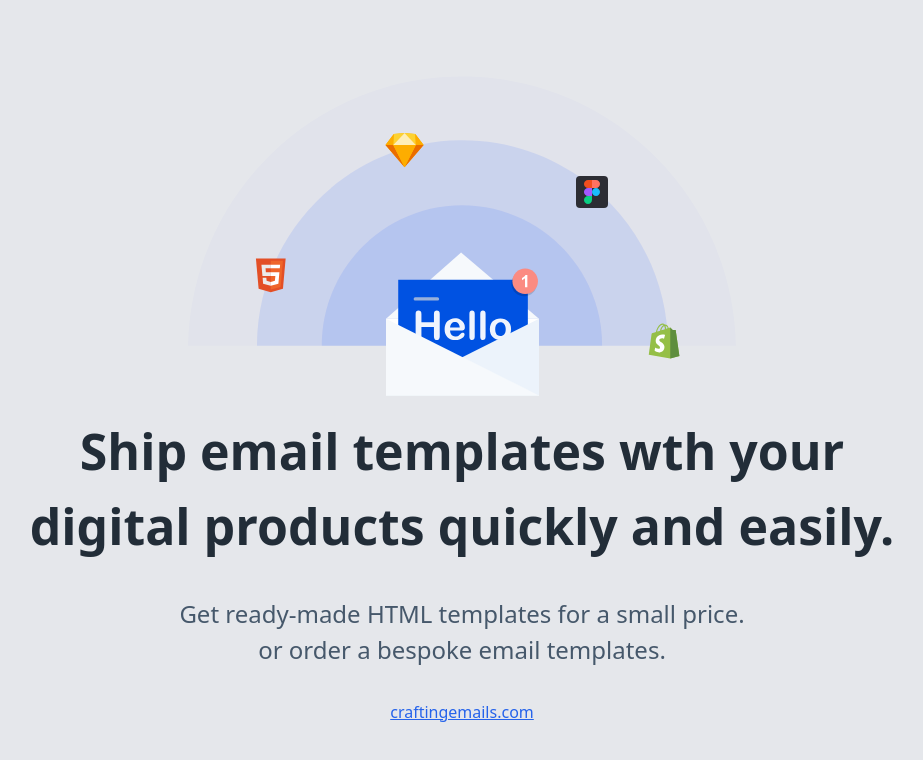
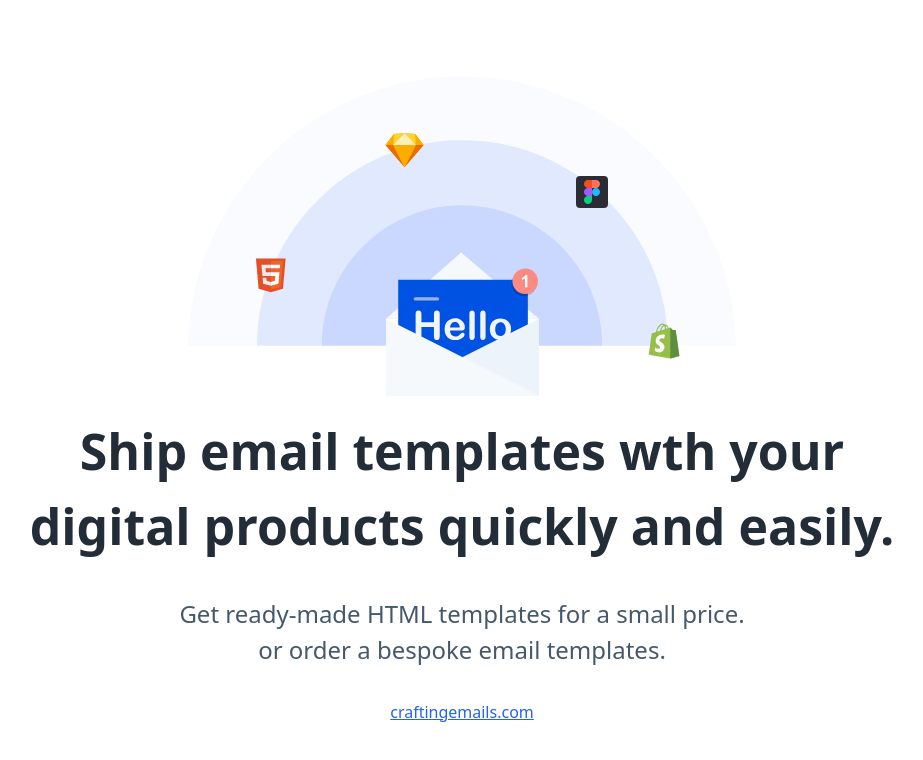
Before and after one commit to ardszsantos/craftingemails-practice, a React (Create React App) app: page / in a window 1280 px wide. Shown: the top 760 px of the page, without its empty margins (178-1101 px from the left). Built offline with nearby package versions, Linux system fonts and the light colour scheme.

Commit message:
feat: implemented the router

```diff
--- a/src/App.js
+++ b/src/App.js
@@ -1,11 +1,18 @@
 import React from 'react';
+import { BrowserRouter as Router, Route, Routes } from 'react-router-dom';
 import FirstPage from './pages/firstPage';
+import CoverPage from './pages/coverPage';
 
 function App() {
   return (
-    <div className="flex flex-col h-full items-center justify-center bg-gray-200">
-      <FirstPage/>
-    </div>
+    <Router>
+      <div className="flex flex-col h-full items-center justify-center">
+        <Routes>
+          <Route path="/" element={<FirstPage />} />
+          <Route path="/cover" element={<CoverPage />} />
+        </Routes>
+      </div>
+    </Router>
   );
 }
 
```
Also changed, not shown: 1 other file (tests, documents, lock files or other folders).
